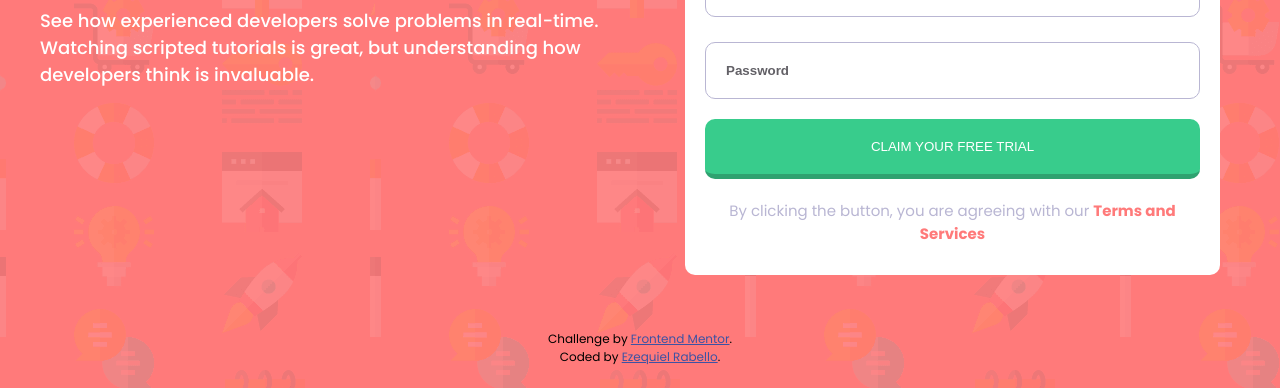
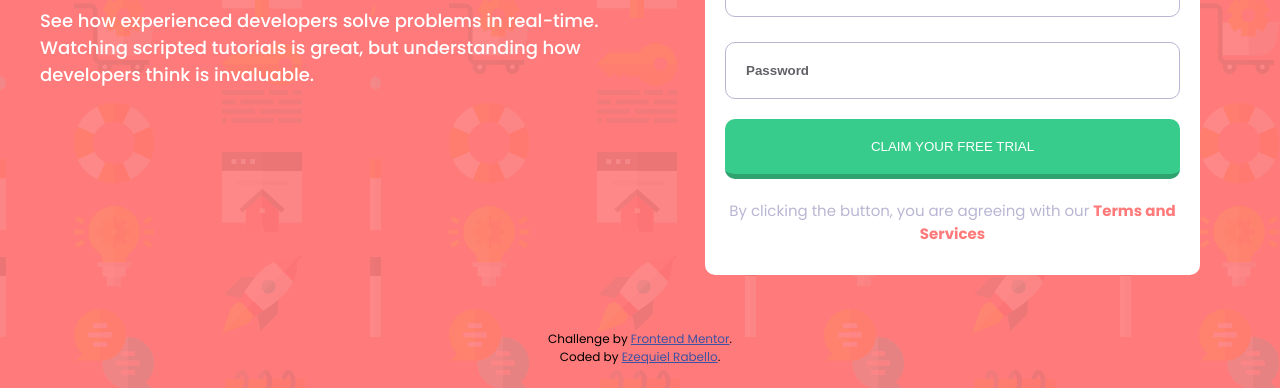
Before and after one commit to ezequielrabello/signup-form, a plain HTML site: page index.html in a window 1280 px wide. Shown: the part 412-800 px from the top of the page. Drawn offline with Linux system fonts and the light colour scheme.

Commit message:
updated style

```diff
--- a/style.css
+++ b/style.css
@@ -49,7 +49,7 @@ main p {
 }
 
 .form {
-    margin: 0 2rem;
+    margin: 0 4rem;
 }
 
 .trial {
```
